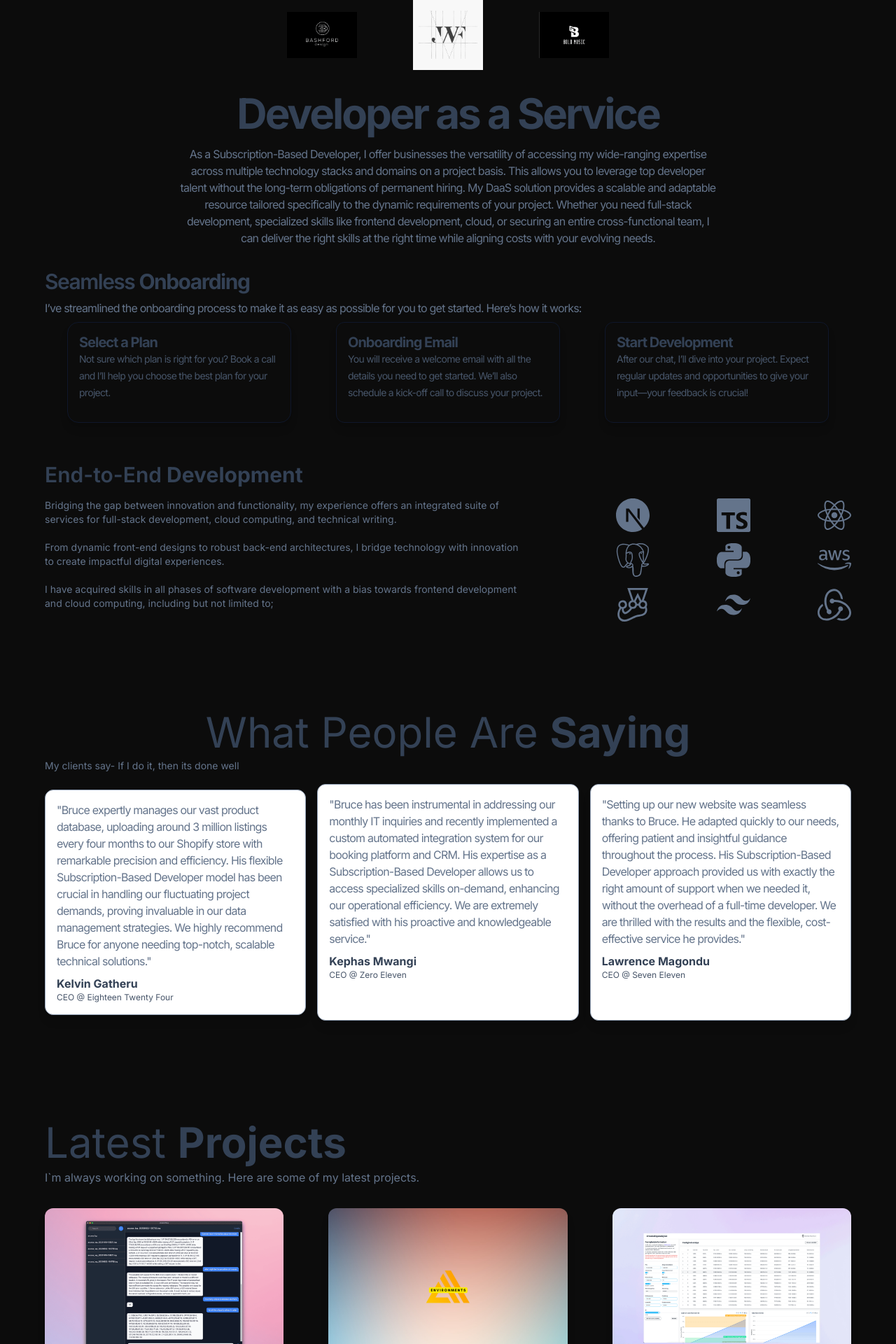
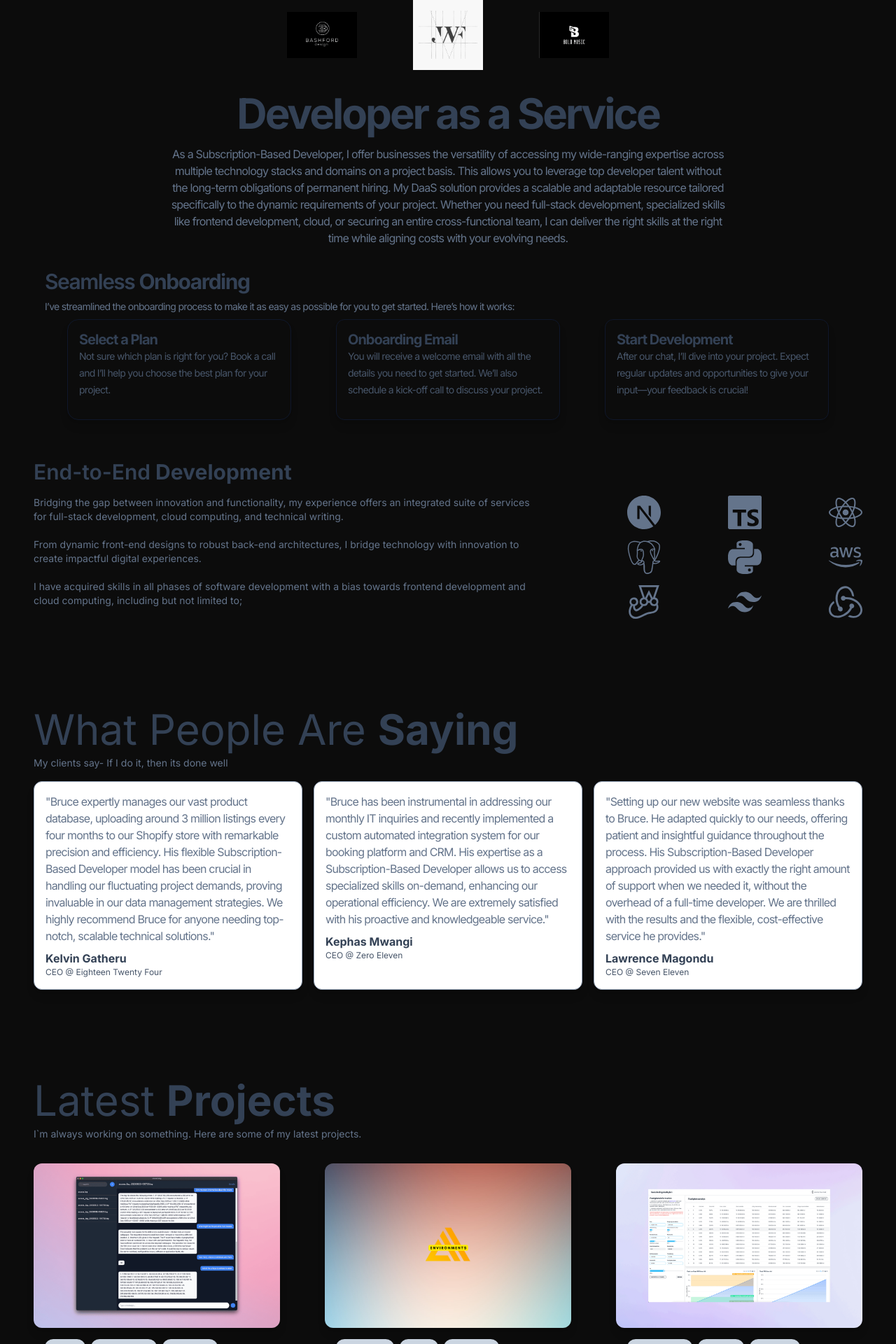
Before and after one commit to Brucedevnairobi/portfolio-website, a Next.js app: page / in a window 1280 px wide. Shown: the part 880-2800 px from the top of the page at 70% size. Built offline with nearby package versions, Linux system fonts and the light colour scheme.

Commit message:
Theming and mobilenav day

```diff
--- a/app/page.tsx
+++ b/app/page.tsx
@@ -23,7 +23,7 @@ export default function Home() {
       </nav>
 
       <div className="flex flex-row pt-4 gap-60">
-        <main className="ml-16 md:mt-36">
+        <main className="mx-12 md:mt-36">
           <h1 className="text-3xl md:text-6xl tracking-tighter text-slate-500">
             Hire a <br />
             <span className="font-bold text-slate-700">Software Craftsman</span>
@@ -100,7 +100,7 @@ export default function Home() {
       <h1 className="text-3xl md:text-6xl text-slate-700 text-center mt-8 font-bold tracking-tighter">
         Developer as a Service
       </h1>
-      <p className="flex sm:text-center text-slate-500 mx-auto mt-4 leading-6 tracking-tighter md:mx-60 text-md px-4 text-center">
+      <p className="flex text-slate-500 mt-4 leading-6 tracking-tighter md:mx-60 text-md mx-10 text-center">
         As a Subscription-Based Developer, I offer businesses the versatility of
         accessing my wide-ranging expertise across multiple technology stacks
         and domains on a project basis. This allows you to leverage top
@@ -115,7 +115,7 @@ export default function Home() {
       <h3 className="text-2xl md:text-3xl leading-6 tracking-tighter font-semibold text-slate-700 mt-8 mb-2 mx-16">
         Seamless <span className="font-bold">Onboarding</span>
       </h3>
-      <p className="text-slate-500 mx-16 leading-6 tracking-tighter mb-2">
+      <p className="text-slate-500 mx-16 leading-6 tracking-tighter text-xs md:text-sm mb-2">
         I’ve streamlined the onboarding process to make it as easy as possible
         for you to get started. Here’s how it works:
       </p>
@@ -149,12 +149,12 @@ export default function Home() {
           </p>
         </div>
       </section>
-      <h3 className="text-3xl font-semibold text-slate-700 pt-10 px-16 mx-auto">
+      <h3 className="text-3xl font-semibold text-slate-700 pt-10 mx-12">
         End-to-End
         <span className="font-bold"> Development</span>
       </h3>
-      <section className="flex flex-col md:flex-row md:space-x-32 md:items-center md:mx-16">
-        <h1 className="text-sm md:text-md max-sm:text-center text-slate-500">
+      <section className="flex flex-col md:flex-row md:space-x-32 md:items-center mx-12">
+        <h1 className="text-sm md:text-md text-slate-500">
           Bridging the gap between innovation and functionality, my experience
           offers an integrated suite of services for full-stack development,
           cloud computing, and technical writing. <br />
@@ -184,14 +184,14 @@ export default function Home() {
           </section>
         </div>
       </section>
-      <h1 className="text-3xl md:text-6xl pt-32 text-slate-700 text-center md:mx-16">
+      <h1 className="text-3xl md:text-6xl mt-32 text-slate-700 mx-12">
         What People Are <span className="font-bold">Saying</span>
       </h1>
-      <p className="text-slate-500 text-sm mt-2 mx-16">
+      <p className="text-slate-500 text-xs md:text-sm mt-2 mx-12">
         My clients say- If I do it, then its done well
       </p>
-      <section className="py-4 max-sm:px-12 sm:grid sm:grid-cols-2 md:flex md:gap-4 sm:gap-2 md:mx-16">
-        <div className="my-2 border-[1px] md:w-1/3 border-slate-400 cursor-pointer rounded-xl p-4 shadow-lg bg-white">
+      <section className=" my-4 mx-12 flex flex-col md:flex-row md:gap-4 gap-2">
+        <div className="border-[1px] md:w-1/3 border-slate-400 cursor-pointer rounded-xl p-4 shadow-lg bg-white">
           <p className="text-medium text-slate-500 leading-6 tracking-tighter">
             &quot;Bruce expertly manages our vast product database, uploading
             around 3 million listings every four months to our Shopify store
@@ -201,7 +201,9 @@ export default function Home() {
             management strategies. We highly recommend Bruce for anyone needing
             top-notch, scalable technical solutions.&quot;
           </p>
-          <h3 className="text-md mt-2 font-bold text-slate-700">Kelvin Gatheru</h3>
+          <h3 className="text-md mt-2 font-bold text-slate-700">
+            Kelvin Gatheru
+          </h3>
           <p className="text-slate-600 text-xs">CEO @ Eighteen Twenty Four</p>
         </div>
         <div className="md:w-1/3 max-sm:my-4 border-[1px] border-slate-400 cursor-pointer  rounded-xl p-4 shadow-lg bg-white">
@@ -213,7 +215,9 @@ export default function Home() {
             on-demand, enhancing our operational efficiency. We are extremely
             satisfied with his proactive and knowledgeable service.&quot;
           </p>
-          <h3 className="text-md mt-2 font-bold text-slate-700">Kephas Mwangi</h3>
+          <h3 className="text-md mt-2 font-bold text-slate-700">
+            Kephas Mwangi
+          </h3>
           <p className="text-slate-600 text-xs">CEO @ Zero Eleven</p>
         </div>
         <div className="md:w-1/3 border-[1px] border-slate-400 cursor-pointer  rounded-xl p-4 shadow-lg bg-white">
@@ -226,17 +230,19 @@ export default function Home() {
             thrilled with the results and the flexible, cost-effective service
             he provides.&quot;
           </p>
-          <h3 className="text-md mt-2 font-bold text-slate-700">Lawrence Magondu</h3>
+          <h3 className="text-md mt-2 font-bold text-slate-700">
+            Lawrence Magondu
+          </h3>
           <p className="text-slate-600 text-xs">CEO @ Seven Eleven</p>
         </div>
       </section>
-      <h1 className="text-4xl md:text-6xl pt-32 text-slate-700 pl-16">
+      <h1 className="text-4xl md:text-6xl mt-32 text-slate-700 px-12">
         Latest <span className="font-bold">Projects</span>
       </h1>
-      <p className="px-16 pt-2 text-slate-500">
+      <p className="mx-12 mt-2 text-xs md:text-sm text-slate-500">
         I`m always working on something. Here are some of my latest projects.
       </p>
-      <section className="px-16 pt-8 gap-2 sm:grid sm:grid-cols-2 md:grid-cols-3 md:gap-16 sm:gap-12">
+      <section className="mx-12 mt-8 gap-2 grid grid-cols-1 md:grid-cols-3 md:gap-16">
         <div>
           <div className="cursor-pointer rounded-xl shadow-lg">
             <Image
```
